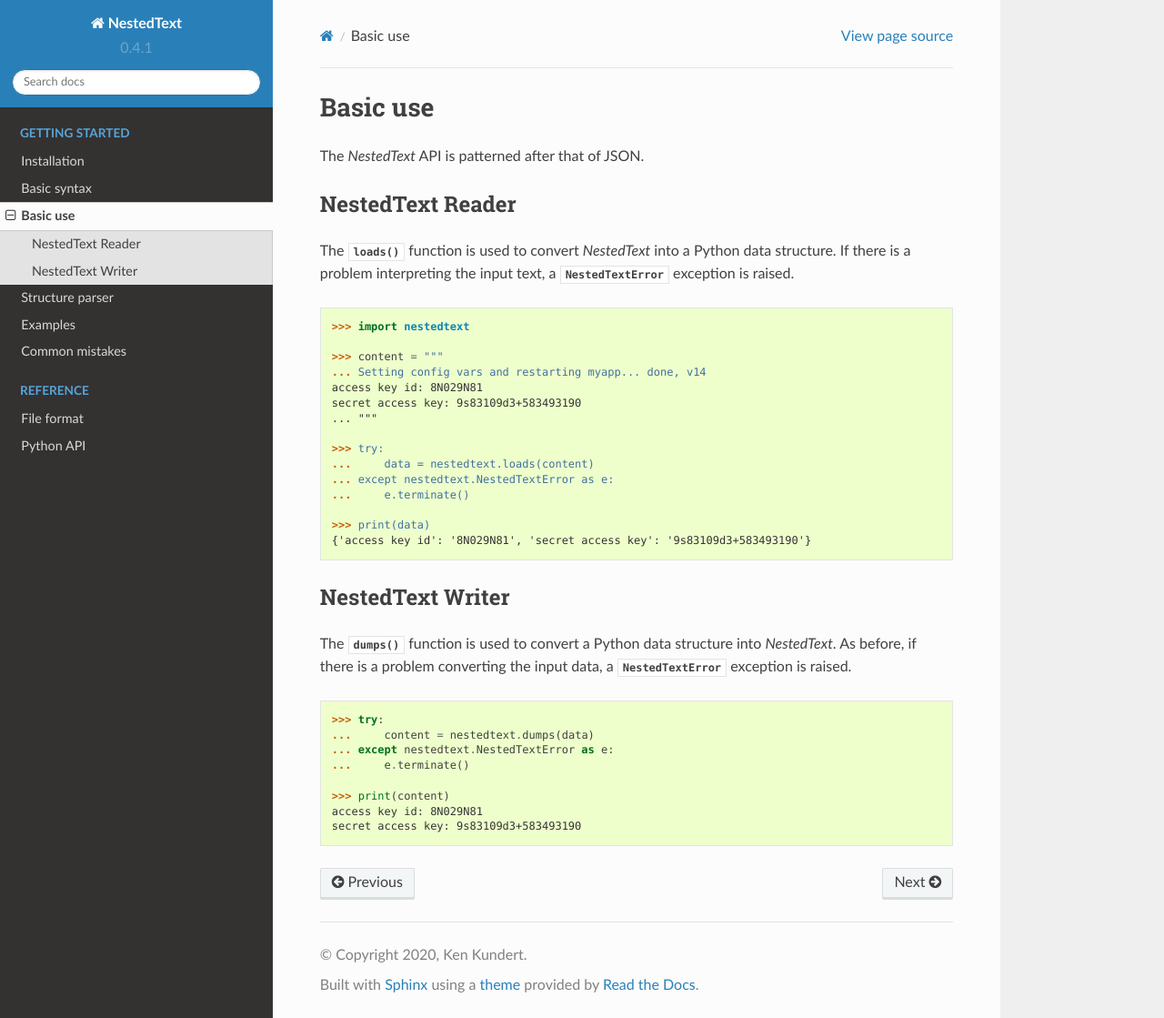
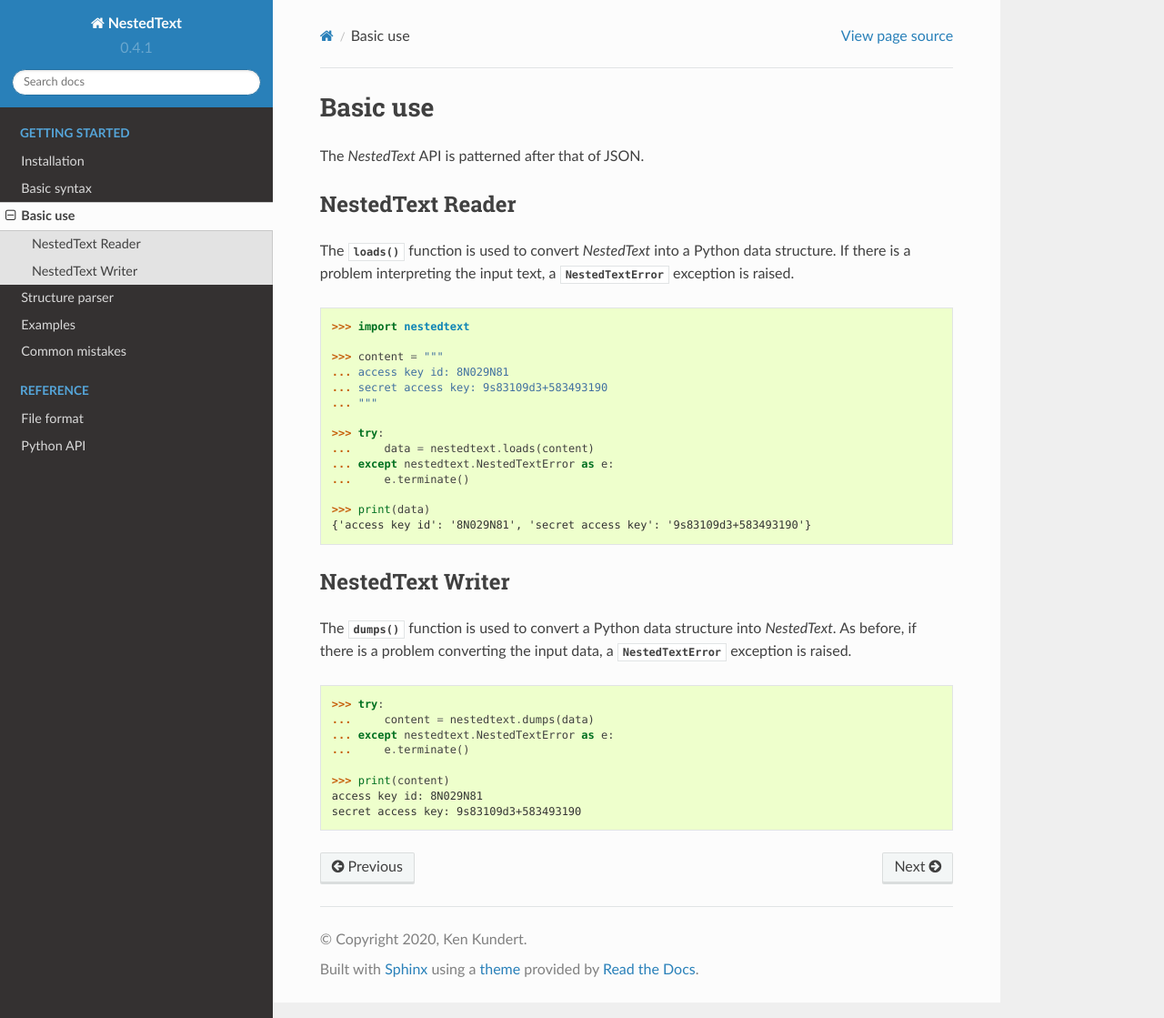
Before and after one commit to KenKundert/nestedtext, a Sphinx documentation site: the page built from doc/how_to_use.rst, in a window 1280 px wide and 1119 px high. Shown: the whole window at 91% size. Built offline with Sphinx 7.4.7 and the Read the Docs theme 2.0.0, drawn with Linux system fonts in a browser that asks for light colours.

Commit message:
doc: fix a bug in the simple examples.

```diff
--- a/doc/how_to_use.rst
+++ b/doc/how_to_use.rst
@@ -18,9 +18,8 @@
     >>> import nestedtext
 
     >>> content = """
-    ... Setting config vars and restarting myapp... done, v14
-    access key id: 8N029N81
-    secret access key: 9s83109d3+583493190
+    ... access key id: 8N029N81
+    ... secret access key: 9s83109d3+583493190
     ... """
 
     >>> try:
```
